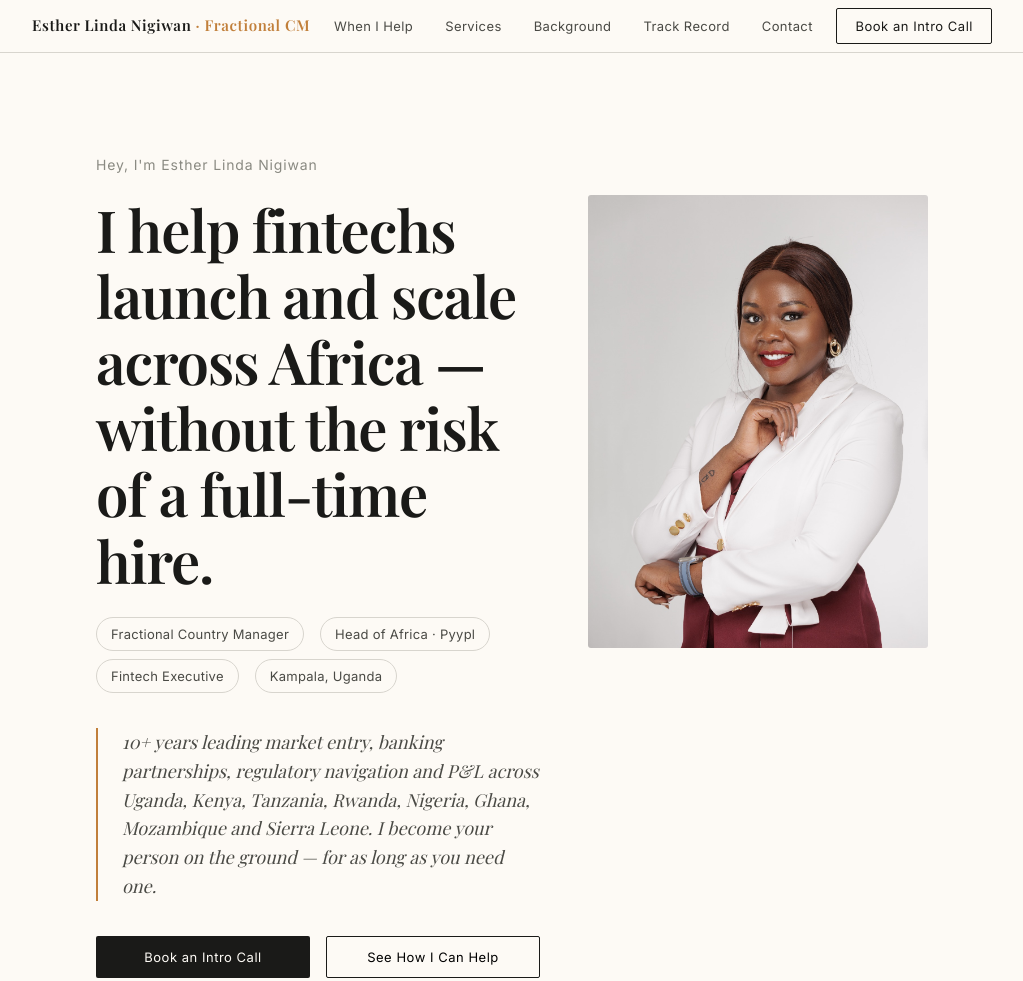
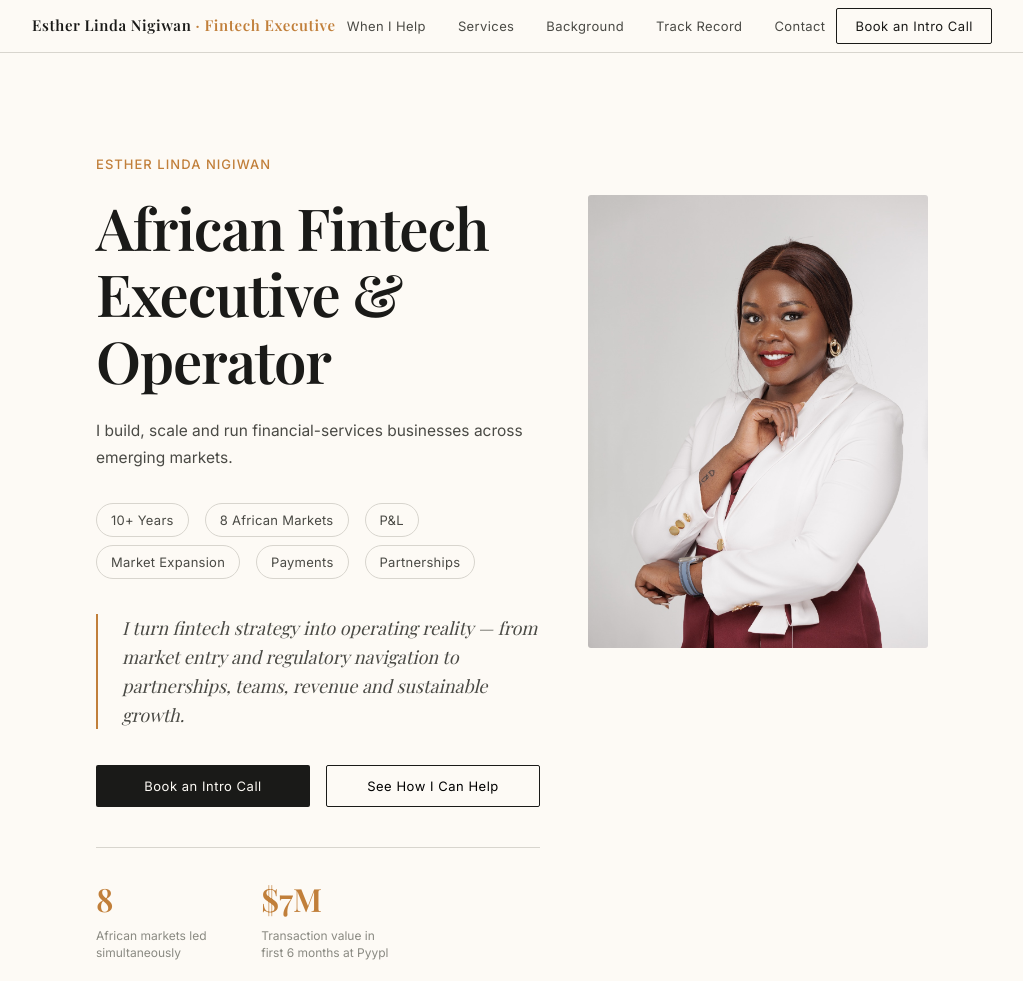
Before and after one commit to enigiwan-sys/estherlindanigiwan, a plain HTML site: page index.html in a window 1280 px wide. Shown: the top 981 px of the page, without its empty margins (128-1151 px from the left). Drawn offline with nearby package versions, Linux system fonts and the light colour scheme; a web font is replaced by a local one.

Commit message:
Update index.html 09

```diff
--- a/index.html
+++ b/index.html
@@ -3,8 +3,8 @@
 <head>
 <meta charset="UTF-8"/>
 <meta name="viewport" content="width=device-width,initial-scale=1"/>
-<title>Esther Linda Nigiwan — Fractional Country Manager, African Fintech Expansion</title>
-<meta name="description" content="I help fintechs launch and scale across Sub-Saharan Africa — market entry, regulatory navigation, banking partnerships, and teams that run without me. Fractional Country Manager, based in Kampala."/>
+<title>Esther Linda Nigiwan — African Fintech Executive & Operator</title>
+<meta name="description" content="I build, scale and run financial-services businesses across emerging markets — market entry, regulatory navigation, banking partnerships, teams and revenue growth. Fractional Executive Services for fintechs expanding across Sub-Saharan Africa, based in Kampala."/>
 <link href="https://fonts.googleapis.com/css2?family=Playfair+Display:ital,wght@0,400;0,600;1,400&family=Inter:wght@300;400;500&display=swap" rel="stylesheet"/>
 <style>
 *{margin:0;padding:0;box-sizing:border-box}
@@ -162,7 +162,7 @@ footer{background:var(--ink);color:rgba(255,255,255,0.55);padding:2.5rem 5%;}
 
 <nav>
 <div class="nav-inner">
-    <div class="nav-logo">Esther Linda Nigiwan <span>· Fractional CM</span></div>
+<div class="nav-logo">Esther Linda Nigiwan <span>· Fintech Executive</span></div>
 <div class="nav-links">
 <a href="#situations">When I Help</a>
 <a href="#services">Services</a>
@@ -180,15 +180,18 @@ footer{background:var(--ink);color:rgba(255,255,255,0.55);padding:2.5rem 5%;}
 <section id="hero">
 <div class="hero-inner">
 <div>
-      <p class="hero-greeting">Hey, I'm Esther Linda Nigiwan</p>
-      <h1>I help fintechs launch and scale across Africa — without the risk of a full-time hire.</h1>
+<p class="hero-eyebrow">Esther Linda Nigiwan</p>
+<h1>African Fintech Executive &amp; Operator</h1>
+<p class="hero-sub">I build, scale and run financial-services businesses across emerging markets.</p>
 <div class="hero-titles">
-        <span class="pill">Fractional Country Manager</span>
-        <span class="pill">Head of Africa · Pyypl</span>
-        <span class="pill">Fintech Executive</span>
-        <span class="pill">Kampala, Uganda</span>
+<span class="pill">10+ Years</span>
+<span class="pill">8 African Markets</span>
+<span class="pill">P&amp;L</span>
+<span class="pill">Market Expansion</span>
+<span class="pill">Payments</span>
+<span class="pill">Partnerships</span>
 </div>
-      <p class="hero-quote">10+ years leading market entry, banking partnerships, regulatory navigation and P&L across Uganda, Kenya, Tanzania, Rwanda, Nigeria, Ghana, Mozambique and Sierra Leone. I become your person on the ground — for as long as you need one.</p>
+<p class="hero-quote">I turn fintech strategy into operating reality — from market entry and regulatory navigation to partnerships, teams, revenue and sustainable growth.</p>
 <div class="hero-btns">
 <button class="btn-p" data-scroll-to="contact">Book an Intro Call</button>
 <button class="btn-s" data-scroll-to="services">See How I Can Help</button>
@@ -230,8 +233,9 @@ footer{background:var(--ink);color:rgba(255,255,255,0.55);padding:2.5rem 5%;}
 
 <!-- SERVICES / PACKAGES -->
 <section id="services">
-  <p class="section-label">Services</p>
+<p class="section-label">Fractional Executive Services</p>
 <h2 class="sh">Four ways to work together.</h2>
+<p class="writing-intro">For fintechs that need senior African operating expertise before committing to a full-time executive.</p>
 
 <div class="pkg flagship">
 <div class="pkg-num">01</div>
@@ -594,14 +598,14 @@ footer{background:var(--ink);color:rgba(255,255,255,0.55);padding:2.5rem 5%;}
 
 <footer>
 <div class="fi">
-    <div class="fl">Esther Linda Nigiwan · Fractional Country Manager</div>
+<div class="fl">Esther Linda Nigiwan · African Fintech Executive &amp; Operator</div>
 <div class="flinks">
 <a href="https://www.linkedin.com/in/estherlindanigiwan/" target="_blank">LinkedIn</a>
 <a href="https://medium.com/@estherlindanigiwan" target="_blank">Medium</a>
 <a href="https://www.youtube.com/@nigiwanestherlinda" target="_blank">YouTube</a>
 </div>
 </div>
-  <div class="fcopy">©️ 2026 Esther Linda Nigiwan · Fractional Country Manager, African Fintech Expansion · Kampala, Uganda</div>
+<div class="fcopy">©️ 2026 Esther Linda Nigiwan · African Fintech Executive & Operator · Fractional Executive Services · Kampala, Uganda</div>
 </footer>
 
 <script>
```
Lines whose indentation alone changed are shown as unchanged.
